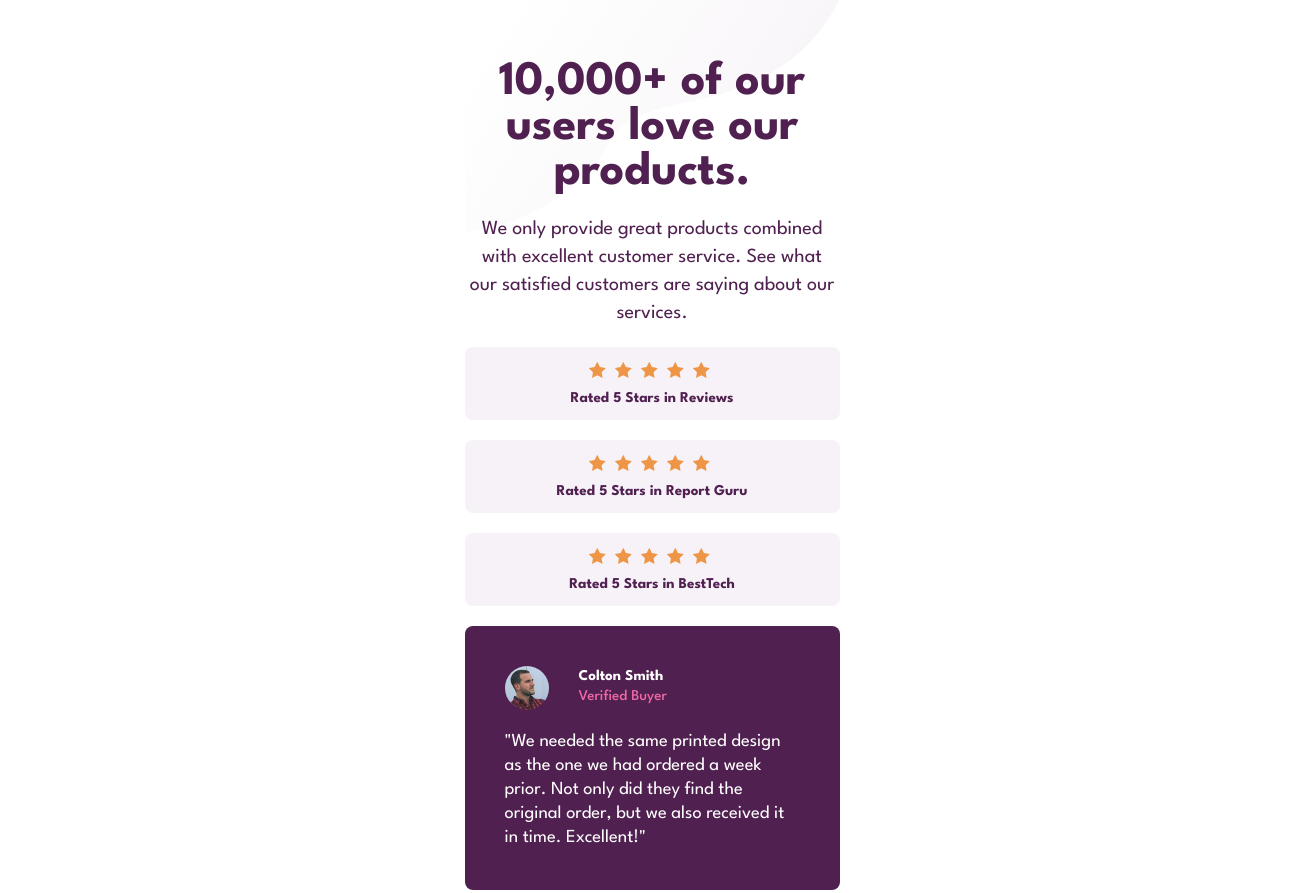
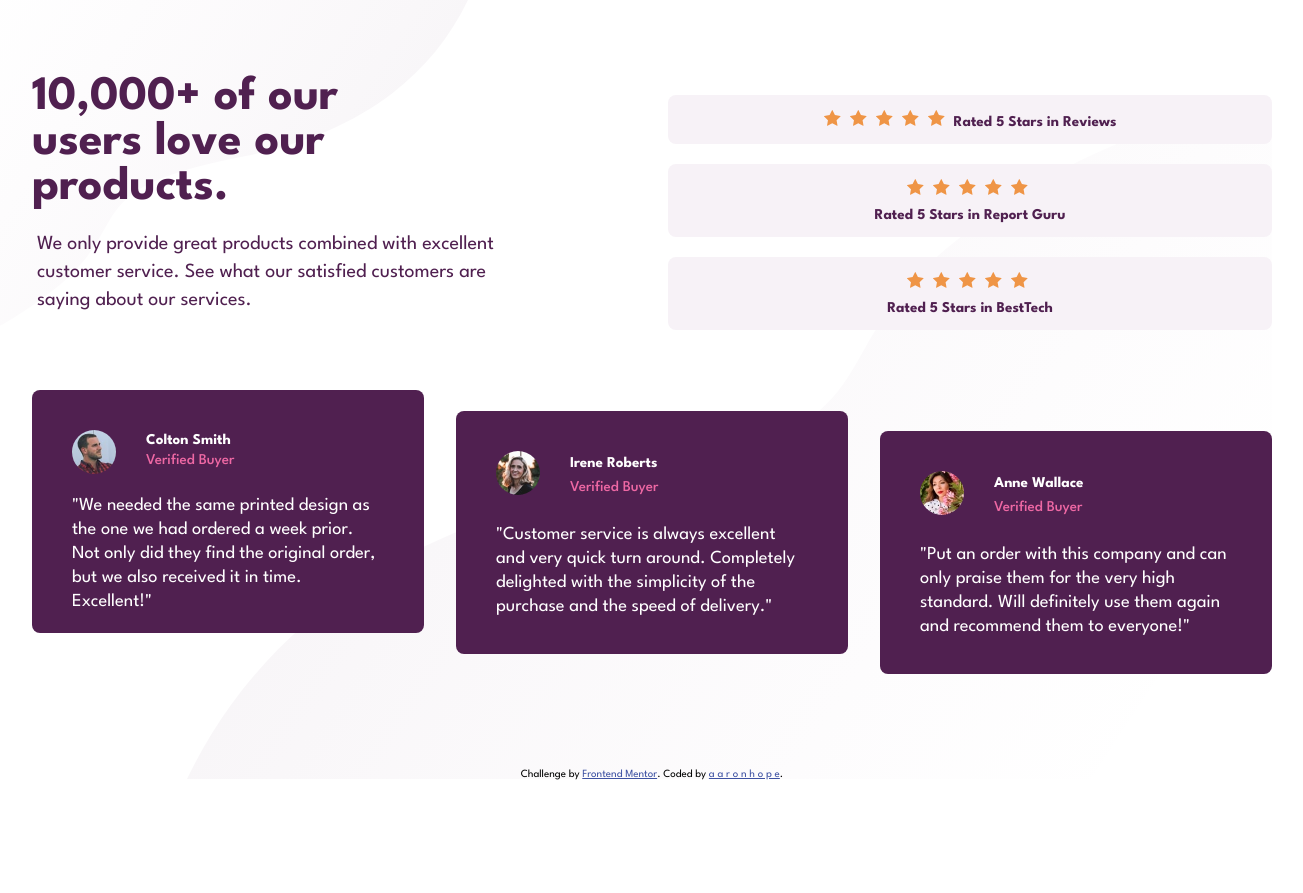
Before and after one commit to raresample/frontend-mentor-social-proof-section, a plain HTML site: page index.html in a window 1536 px wide. Shown: the top 893 px of the page, without its empty margins (116-1419 px from the left). After the commit the page ends 854 px from the top, so only its background shows below. Drawn offline with Linux system fonts and the light colour scheme.

Commit message:
Desktop coming along (need to align reviews)

```diff
--- a/index.html
+++ b/index.html
@@ -30,6 +30,7 @@
   </head>
   <body>
     <main>
+      <div class="top-left">
         <header>
           <h1>10,000+ of our users love our products.</h1>
 
@@ -44,7 +45,7 @@
             <img src="images/icon-star.svg" alt="rating star">
             <img src="images/icon-star.svg" alt="rating star">
             <img src="images/icon-star.svg" alt="rating star">
-          <p class="review-text">Rated 5 Stars in Reviews</p>
+            <span class="review-text">Rated 5 Stars in Reviews</span>
           </article>
           <article class="review">
             <img src="images/icon-star.svg" alt="rating star">
@@ -63,9 +64,10 @@
             <p class="review-text">Rated 5 Stars in BestTech</p>
           </article>
         </section>
+      </div>
 
       <section class="testimonials">
-        <article class="testimonial">
+        <article class="testimonial one">
           <img class="headshot" src="images/image-colton.jpg" alt="Colton Smith photo">
           <div class="identity">
             <p class="name">Colton Smith</p>
@@ -75,14 +77,14 @@
             Not only did they find the original order, but we also received it in time.
             Excellent!"</p>
         </article>
-        <article class="testimonial">
+        <article class="testimonial two">
           <img class="headshot" src="images/image-irene.jpg" alt="Irene Roberts photo">
           <p class="name">Irene Roberts</p>
           <p class="verified">Verified Buyer</p>
           <p class="testimony">"Customer service is always excellent and very quick turn around. Completely
             delighted with the simplicity of the purchase and the speed of delivery."</p>
         </article>
-        <article class="testimonial">
+        <article class="testimonial three">
           <img class="headshot" src="images/image-anne.jpg" alt="Anne Wallace photo">
           <p class="name">Anne Wallace</p>
           <p class="verified">Verified Buyer</p>
--- a/style.css
+++ b/style.css
@@ -36,7 +36,7 @@ main {
 
 }
 
-header {
+.top-left {
   text-align: center;
 }
 
@@ -57,7 +57,6 @@ h1 {
   background-color: hsl(300, 24%, 96%);
   color: hsl(300, 43%, 22%);
   font-weight: bold;
-  text-align: center;
   margin: 20px 0;
   border-radius: 8px;
   padding: 15px;
@@ -112,4 +111,65 @@ h1 {
 
 @media screen and (min-width: 1440px) {
 
+  body {
+    max-width: 1440px;
+    margin: auto;
+    background-image: url('./images/bg-pattern-top-desktop.svg');
+    background-position: top left;
+    background-repeat: no-repeat;
+  }
+
+  main {
+    margin: 75px 100px;
+    background-image: url('./images/bg-pattern-bottom-desktop.svg');
+    background-position: bottom right;
+    background-repeat: no-repeat;
+  }
+
+  .top-left {
+    display: grid;
+    gap: 2rem;
+    grid-template-columns: repeat(2, 1fr);
+    padding-bottom: 20px;
+  }
+
+  h1 {
+    padding-right: 150px;
+  }
+
+  header {
+    text-align: left;
+    padding-right: 100px;
+  }
+
+  .reviews {
+    /* display: grid; */
+  }
+
+  .review {}
+
+  .review > img {
+    /* float: left; */
+  }
+
+
+  .testimonials {
+    display: grid;
+    gap: 2rem;
+    grid-template-columns: repeat(3, 1fr);
+    padding-bottom: 75px;
+  }
+
+  .testimonial {
+    height: 75%;
+    padding-bottom: 60px;
+  }
+
+  .two {
+    align-self: center;
+  }
+
+  .three {
+    align-self: end;
+  }
 }
```
Also changed, not shown: 1 other file. Lines whose indentation alone changed are shown as unchanged.
